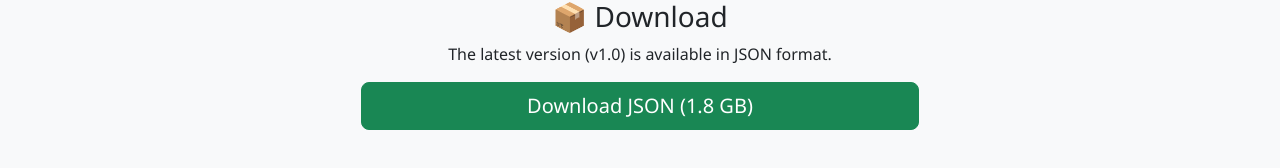
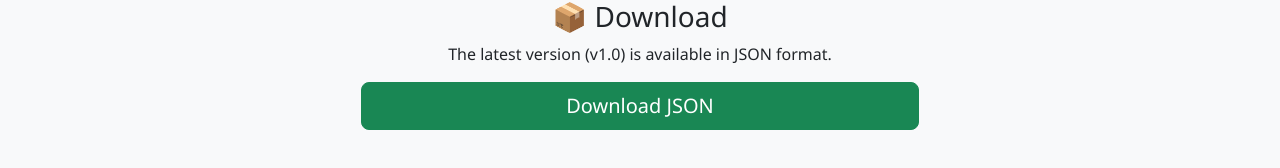
Before and after one commit to TJ050512/MTSE2024, a plain HTML site: page index.html in a window 1280 px wide. Shown: the part 318-486 px from the top of the page. Drawn offline with nearby package versions, Linux system fonts and the light colour scheme.

Commit message:
Update index.html
2

```diff
--- a/index.html
+++ b/index.html
@@ -35,7 +35,7 @@
         <p>The latest version (v1.0) is available in JSON format.</p>
         <div class="d-grid gap-2 col-6 mx-auto">
             <a href="https://github.com/TJ050512/MTSE2024" class="btn btn-success btn-lg" target="_blank">
-                Download JSON (1.8 GB)
+                Download JSON
             </a>
         </div>
     </div>
```
